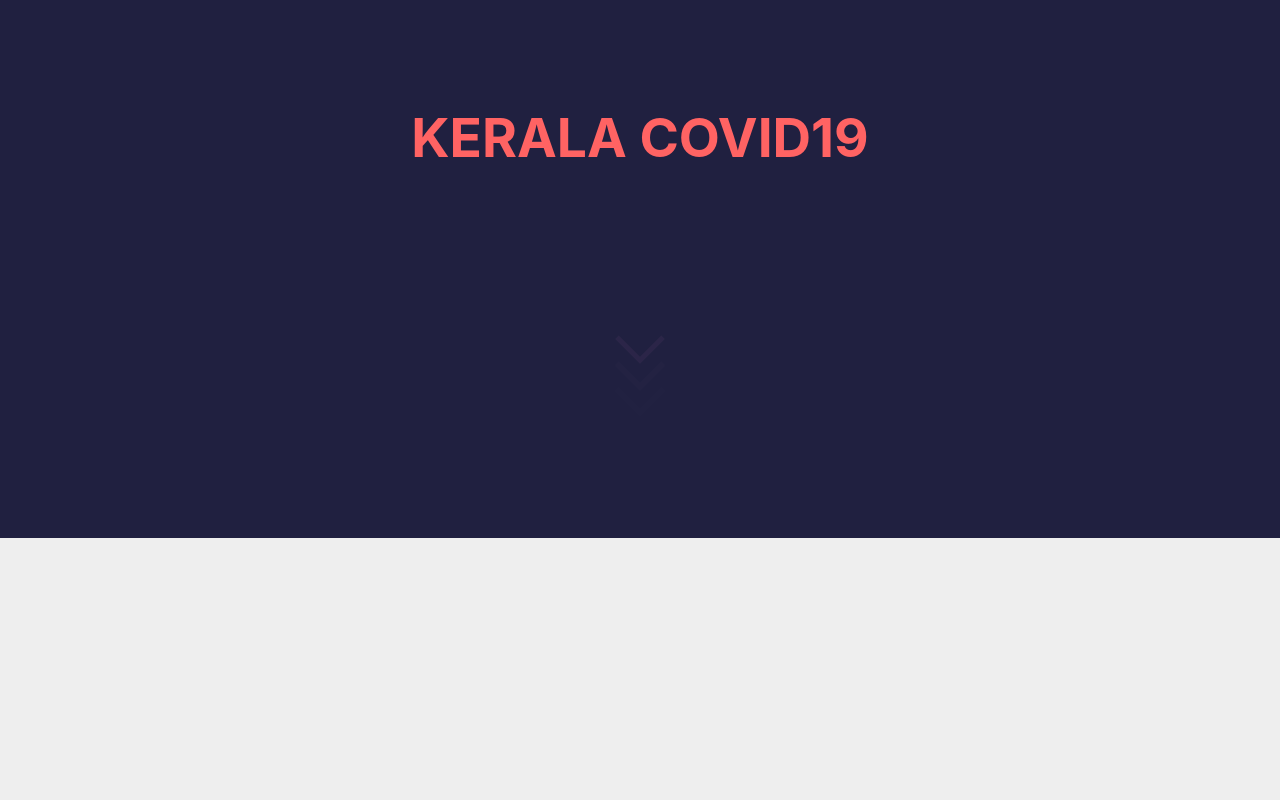
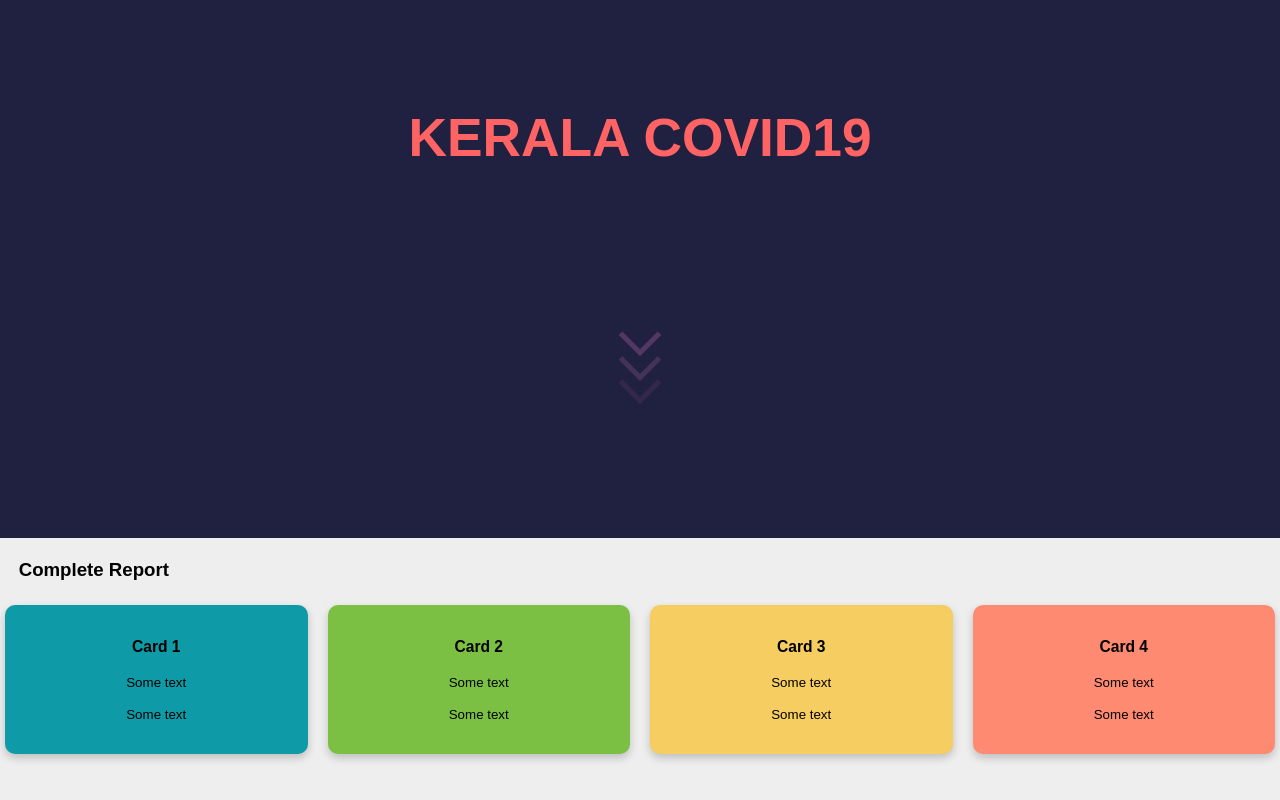
Before and after one commit to The-Jin-799/Kerala-COVID19, a React (Create React App) app in the folder keralacovid19/: page / in a window 1280 px wide. Shown: the part 262-1062 px from the top of the page. Before the commit the page ends 800 px from the top, so only its background shows below. Built offline with nearby package versions, Linux system fonts and the light colour scheme.

Commit message:
added temporary cards

```diff
--- a/keralacovid19/src/App.css
+++ b/keralacovid19/src/App.css
@@ -1,38 +1,3 @@
-.App {
-  text-align: center;
+.body {
+  margin: 0;
 }
-
-.App-logo {
-  height: 40vmin;
-  pointer-events: none;
-}
-
-@media (prefers-reduced-motion: no-preference) {
-  .App-logo {
-    animation: App-logo-spin infinite 20s linear;
-  }
-}
-
-.App-header {
-  background-color: #282c34;
-  min-height: 100vh;
-  display: flex;
-  flex-direction: column;
-  align-items: center;
-  justify-content: center;
-  font-size: calc(10px + 2vmin);
-  color: white;
-}
-
-.App-link {
-  color: #61dafb;
-}
-
-@keyframes App-logo-spin {
-  from {
-    transform: rotate(0deg);
-  }
-  to {
-    transform: rotate(360deg);
-  }
-}
--- a/keralacovid19/src/App.js
+++ b/keralacovid19/src/App.js
@@ -1,11 +1,15 @@
 import React from "react";
 import Heading from "./components/Header";
+import StateCard from "./components/cards";
 import "./App.css";
 
 function App() {
   return (
     <React.Fragment>
       <Heading />
+      <div id="section2">
+        <StateCard />
+      </div>
     </React.Fragment>
   );
 }
--- /dev/null
+++ b/keralacovid19/src/components/cards.jsx
@@ -0,0 +1,50 @@
+import React from "react";
+import "./styles/cards.css";
+const StateCard = () => {
+  return (
+    <statecard>
+      <div>
+        <cardheader>
+          <h1>Complete Report</h1>
+        </cardheader>
+      </div>
+      <cards>
+        <div class="row">
+          <div class="column ">
+            <div class="card confirmed">
+              <h3>Card 1</h3>
+              <p>Some text</p>
+              <p>Some text</p>
+            </div>
+          </div>
+
+          <div class="column ">
+            <div class="card recovered">
+              <h3>Card 2</h3>
+              <p>Some text</p>
+              <p>Some text</p>
+            </div>
+          </div>
+
+          <div class="column">
+            <div class="card active">
+              <h3>Card 3</h3>
+              <p>Some text</p>
+              <p>Some text</p>
+            </div>
+          </div>
+
+          <div class="column ">
+            <div class="card death">
+              <h3>Card 4</h3>
+              <p>Some text</p>
+              <p>Some text</p>
+            </div>
+          </div>
+        </div>
+      </cards>
+    </statecard>
+  );
+};
+
+export default StateCard;
--- /dev/null
+++ b/keralacovid19/src/components/styles/cards.css
@@ -0,0 +1,103 @@
+* {
+  box-sizing: border-box;
+}
+
+body {
+  font-family: Arial, Helvetica, sans-serif;
+  max-width: 100%;
+  overflow-x: hidden;
+}
+
+/*cards styles*/
+cards {
+  margin: 5em auto 0;
+  display: block;
+  height: 600px;
+}
+
+/* Float four columns side by side */
+.column {
+  float: left;
+  width: 25%;
+  padding: 0 10px;
+}
+
+/* Remove extra left and right margins, due to padding */
+.row {
+  margin: 0 -5px;
+}
+
+/* Clear floats after the columns */
+.row:after {
+  content: "";
+  display: table;
+  clear: both;
+}
+
+/* Responsive columns */
+@media screen and (max-width: 600px) {
+  .column {
+    width: 100%;
+    display: block;
+    margin-bottom: 20px;
+  }
+}
+
+/* Style the counter cards */
+.card {
+  box-shadow: 0 4px 8px 0 rgba(0, 0, 0, 0.2);
+  padding: 16px;
+  text-align: center;
+
+  border-radius: 10px;
+}
+.confirmed {
+  background-color: #0e9aa7;
+}
+
+.recovered {
+  background-color: #7bc043;
+}
+
+.active {
+  background-color: #f6cd61;
+}
+
+.death {
+  background-color: #fe8a71;
+}
+
+/*cardheader styling*/
+cardheader {
+  width: 100%;
+  padding: 1em;
+  font-size: 140%;
+  position: absolute;
+  top: 100vh;
+  left: 0;
+  transition: opacity 0.2s ease-in-out;
+  text-align: center;
+}
+cardheader h1 {
+  font-weight: 600;
+  display: inline;
+  margin: 0;
+  padding: 0;
+  font-size: inherit;
+}
+
+@media (min-width: 500px) {
+  cardheader {
+    text-align: left;
+  }
+}
+/* May be come in use in future
+@element html, body and (min-scroll-y: 100vh) {
+  cardheader {
+    position: fixed;
+    top: 0;
+    background: white;
+    box-shadow: rgba(0, 0, 0, 0.05) 0 3px 15px;
+  }
+}
+*/
```
